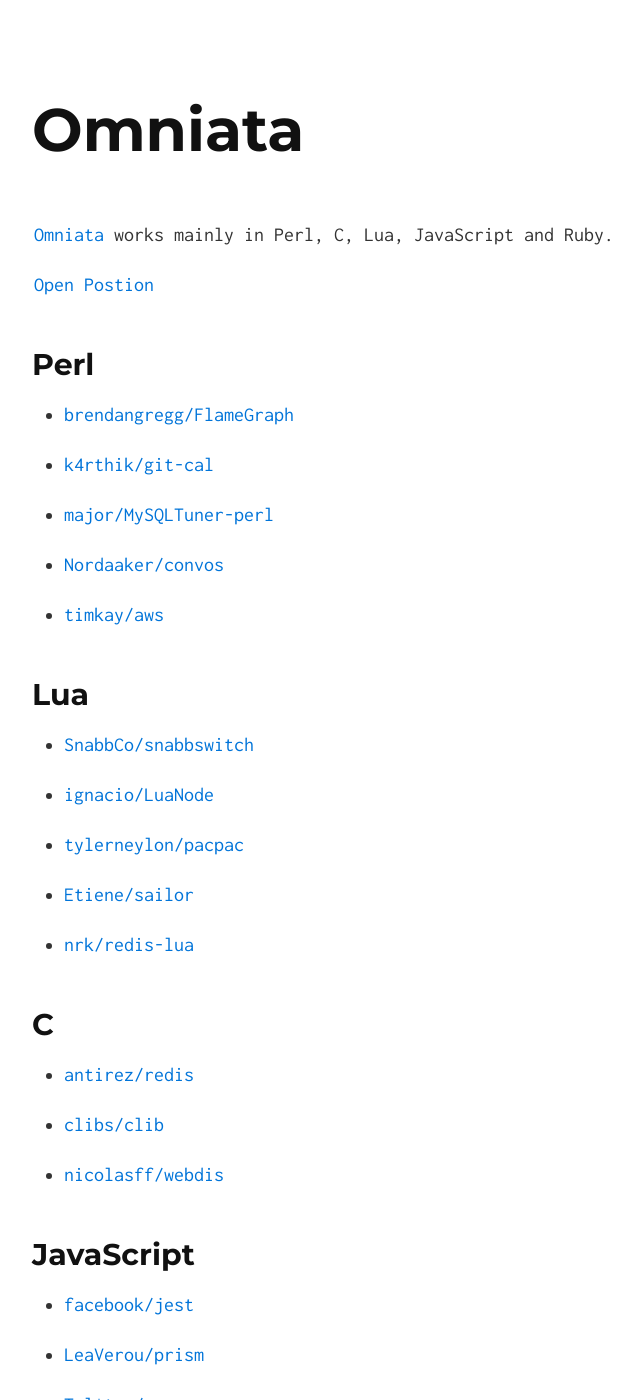
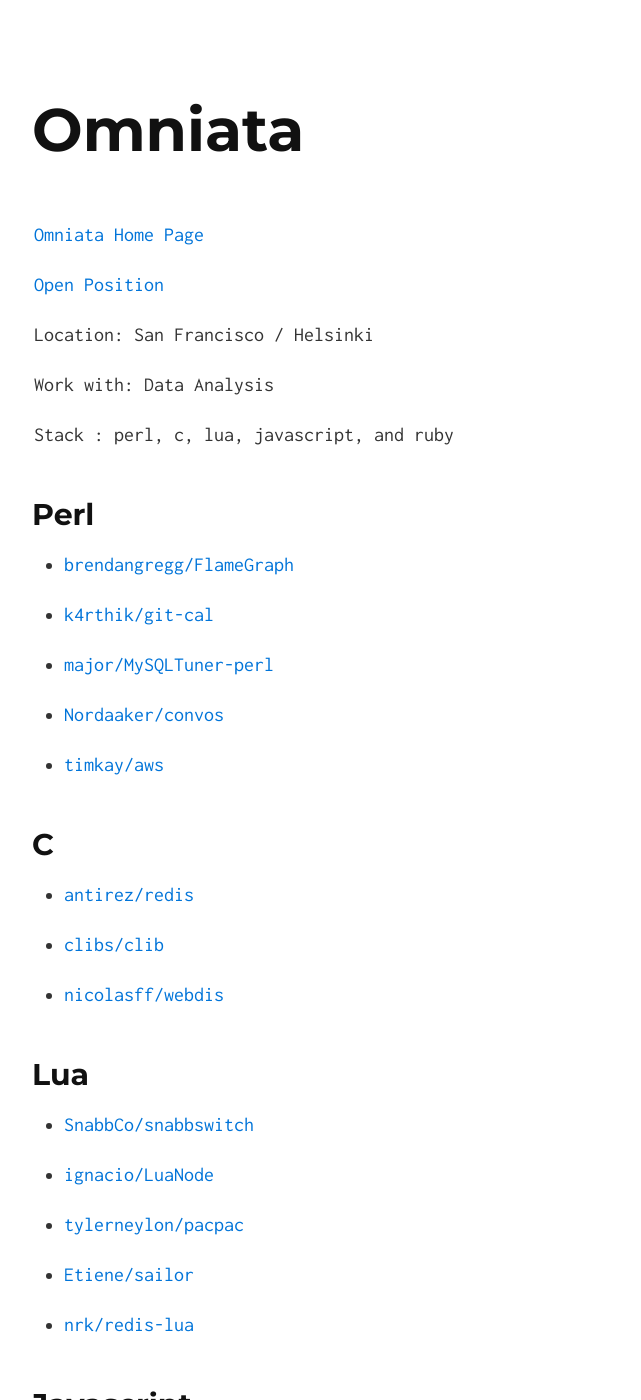
Before and after one commit to siscia/easy-hire, a Jekyll site: the page built from companies/omniata.md, in a window 1280 px wide and 1400 px high. Shown: the whole window, without its empty margins (306-947 px from the left). Built offline with Jekyll 4.4.1, drawn with Linux system fonts in a browser that asks for light colours; comment, search, counter and statistics services are not loaded.

Commit message:
more data driven approach

```diff
--- /dev/null
+++ b/_data/companies.yml
@@ -0,0 +1,6 @@
+- name: Omniata
+  link: http://www.omniata.com/
+  link-position: http://www.omniata.com/careers/
+  stack: [perl, c, lua, javascript, ruby]
+  location: San Francisco / Helsinki
+  sector: Data Analysis
--- /dev/null
+++ b/_layouts/company.html
@@ -0,0 +1,91 @@
+<!DOCTYPE html>
+<html>
+<head>
+  <meta charset="utf-8">
+  <meta http-equiv="X-UA-Compatible" content="IE=edge">
+  <meta name="description" content="{{ site.description }}">
+  <meta name="viewport" content="width=device-width, initial-scale=1.0">
+  <title>{{ page.title }}</title>
+  <link href='//fonts.googleapis.com/css?family=Roboto:400,400italic,700' rel='stylesheet' type='text/css'>
+  <link rel="stylesheet" href="{{ page.root }}css/normalize.css">
+  <link rel="stylesheet" href="{{ page.root }}css/syntax.css">
+  <link rel="stylesheet" href="{{ page.root }}css/solo.css">
+{% include head.html %}
+</head>
+<body>
+
+  {% assign data = site.data.companies|where:"name",page.title %}
+  {% assign stack = data[0].stack %}
+
+  <div class="container">
+
+    <h1><a href="{{data[0].link}}">{{ page.title }}</a></h1>
+
+    <p> <a href="{{data[0].link}}"> {{ page.title}} Home Page </a> </p>
+
+    <p> <a href="{{data[0].link-position}}"> Open Position </a> </p>
+
+    <p> Location: {{data[0].location}}</p>
+
+    <p> Work with: {{data[0].sector}} </p>
+
+    <p> Stack : {{stack | array_to_sentence_string}} <p>
+
+      {{ stack | map:'capitalize' }}
+
+    {% for lang in stack %}
+      {% assign projects = site.data.languanges|where:"name",lang%}
+      <h2> {{ projects[0].name | capitalize }} </h2>
+      <ul>
+      {% for project in projects[0].projects %}
+        <li><p> <a href={{project.link}}>{{project.name}}</a> </p></li>
+	{% endfor %}
+	</ul>
+    {% endfor %}
+
+
+
+	<br>
+
+
+	<!-- Begin MailChimp Signup Form -->
+	<link href="//cdn-images.mailchimp.com/embedcode/classic-081711.css" rel="stylesheet" type="text/css">
+	<div id="mc_embed_signup">
+	<form action="//rhcloud.us5.list-manage.com/subscribe/post?u=2c818251de1f8592ef01e8ad0&amp;id=eb295d1517" method="post" id="mc-embedded-subscribe-form" name="mc-embedded-subscribe-form" class="validate" target="_blank" novalidate>
+    	<div id="mc_embed_signup_scroll">
+		<h2>Subscribe to our mailing list</h2>
+	<div class="mc-field-group">
+		<label for="mce-EMAIL">Email Address  <span class="asterisk">*</span> </label>
+		<input type="email" value="" name="EMAIL" class="required email" id="mce-EMAIL">
+	</div>
+	<div class="mc-field-group">
+		<label for="mce-MMERGE1">What languange/technologies are you interested ? </label>
+		<textarea type="textarea" value="" name="MMERGE1" class="" id="mce-MMERGE1"></textarea>
+	</div>
+	<div class="mc-field-group input-group">
+    		<strong>You are ? </strong>
+
+		<input type="checkbox" value="1" name="group[11533][1]" id="mce-group[11533]-11533-0">
+		<label for="mce-group[11533]-11533-0">Developer</label>
+
+		<input type="checkbox" value="2" name="group[11533][2]" id="mce-group[11533]-11533-1">
+		<label for="mce-group[11533]-11533-1">Company</label>
+
+	</div>
+	<div id="mce-responses" class="clear">
+		<div class="response" id="mce-error-response" style="display:none"></div>
+		<div class="response" id="mce-success-response" style="display:none"></div>
+	</div>    <!-- real people should not fill this in and expect good things - do not remove this or risk form bot signups-->
+    <div style="position: absolute; left: -5000px;"><input type="text" name="b_2c818251de1f8592ef01e8ad0_eb295d1517" tabindex="-1" value=""></div>
+    <div class="clear"><input type="submit" value="Subscribe" name="subscribe" id="mc-embedded-subscribe" class="button"></div>
+    </div>
+</form>
+</div>
+
+<!--End mc_embed_signup-->
+
+
+  </div>
+{% include scripts.html %}
+</body>
+</html>
--- a/companies/omniata.md
+++ b/companies/omniata.md
@@ -1,67 +1,5 @@
 ---
 title: Omniata
-layout: default
+layout: company
 root: "../"
 ---
-
-[Omniata](http://www.omniata.com/) works mainly in Perl, C, Lua, JavaScript and Ruby.
-
-[Open Postion](http://www.omniata.com/careers/)
-
-## Perl
-
-+ [brendangregg/FlameGraph](https://github.com/brendangregg/FlameGraph)
-
-+ [k4rthik/git-cal](https://github.com/k4rthik/git-cal)
-
-+ [major/MySQLTuner-perl](https://github.com/major/MySQLTuner-perl)
-
-+ [Nordaaker/convos](https://github.com/Nordaaker/convos)
-
-+ [timkay/aws](https://github.com/timkay/aws)
-
-## Lua
-
-+ [SnabbCo/snabbswitch](https://github.com/SnabbCo/snabbswitch)
-
-+ [ignacio/LuaNode](https://github.com/ignacio/LuaNode)
-
-+ [tylerneylon/pacpac](https://github.com/tylerneylon/pacpac)
-
-+ [Etiene/sailor](https://github.com/Etiene/sailor)
-
-+ [nrk/redis-lua](https://github.com/nrk/redis-lua)
-
-## C
-
-+ [antirez/redis](https://github.com/antirez/redis)
-
-+ [clibs/clib](https://github.com/clibs/clib)
-
-+ [nicolasff/webdis](https://github.com/nicolasff/webdis)
-
-## JavaScript
-
-+ [facebook/jest](https://github.com/facebook/jest)
-
-+ [LeaVerou/prism](https://github.com/LeaVerou/prism)
-
-+ [TalAter/annyang](https://github.com/TalAter/annyang)
-
-+ [Flotype/now](https://github.com/Flotype/now)
-
-+ [maxwellito/vivus](https://github.com/maxwellito/vivus)
-
-+ [jonschlinkert/remarkable](https://github.com/jonschlinkert/remarkable)
-
-## Ruby
-
-+ [guard/guard](https://github.com/guard/guard)
-
-+ [plataformatec/simple_form](https://github.com/plataformatec/simple_form)
-
-+ [javan/whenever](https://github.com/javan/whenever)
-
-+ [stripe/poncho](https://github.com/stripe/poncho)
-
-+ [rgeo/rgeo](https://github.com/rgeo/rgeo)
```
Also changed, not shown: _data/languanges.yml (added, +81 -0 lines), index.md (+11 -3 lines).
